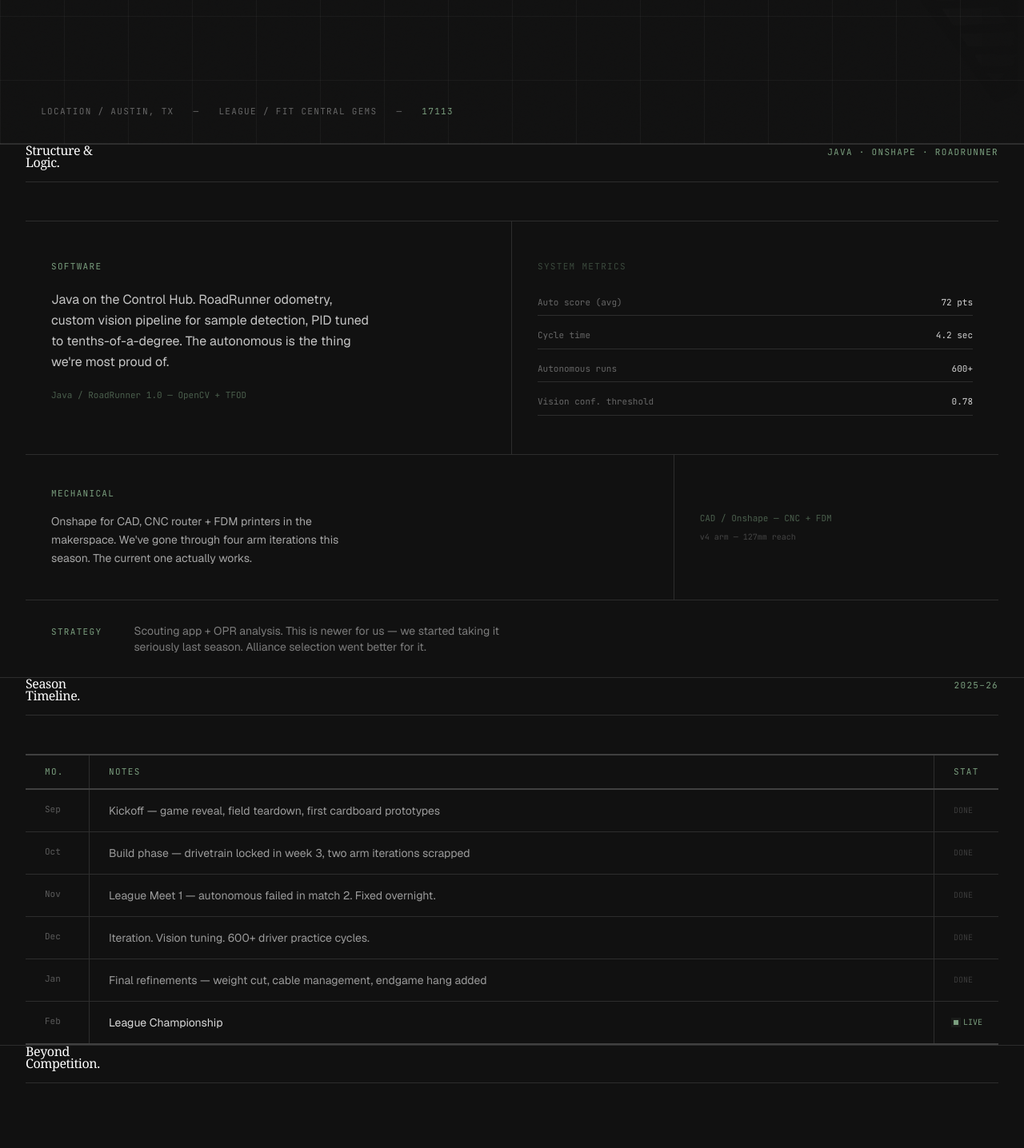
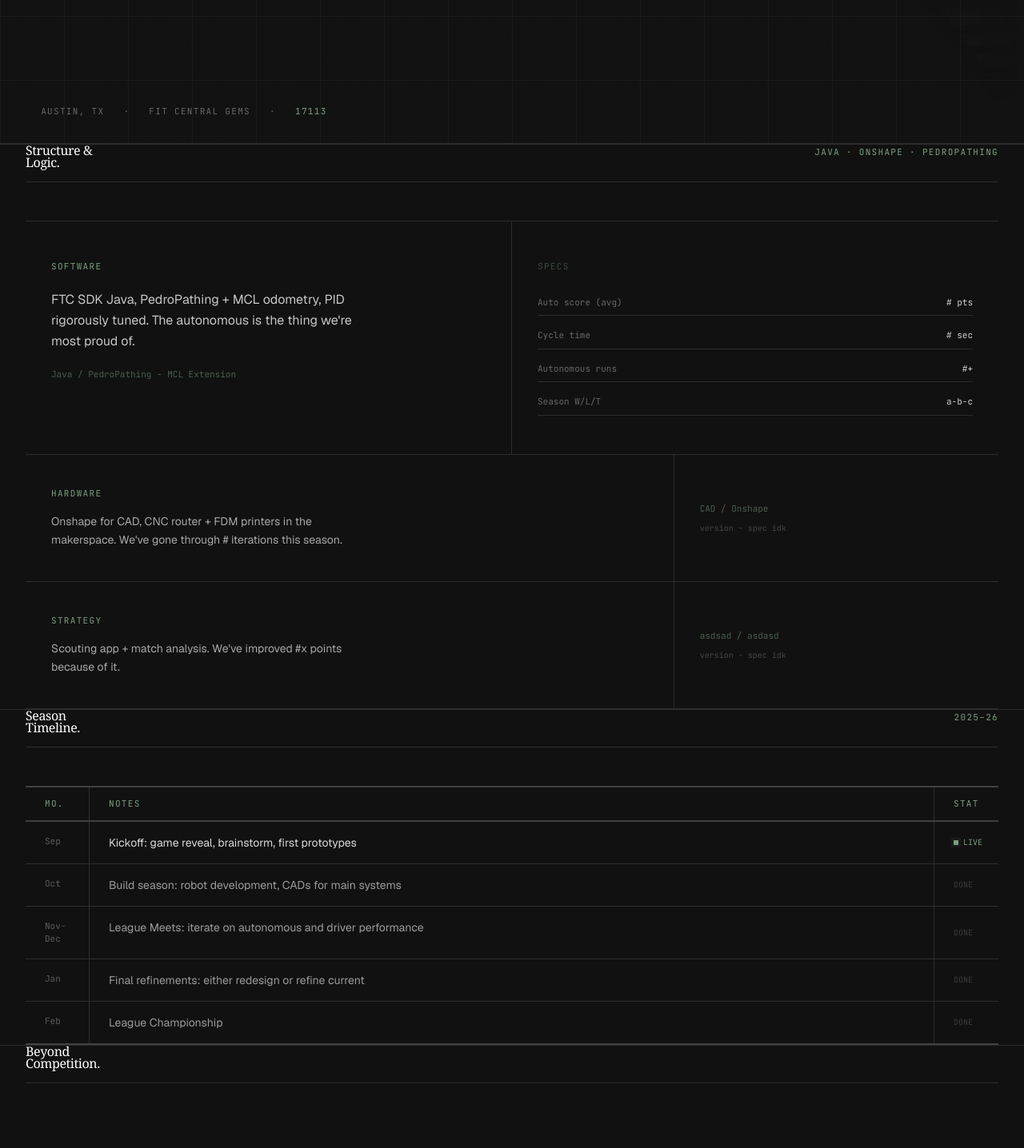
Before and after one commit to WestwoodRobotics/hungamunga, a SvelteKit app: page / in a window 1280 px wide. Shown: the part 620-2056 px from the top of the page at 80% size. Built offline with nearby package versions, Linux system fonts and the light colour scheme; a web font is replaced by a local one.

Commit message:
content fixes

```diff
--- a/package.json
+++ b/package.json
@@ -1,7 +1,7 @@
 {
 	"name": "hungamunga",
 	"private": true,
-	"version": "0.0.1",
+	"version": "0.4.0",
 	"type": "module",
 	"scripts": {
 		"dev": "vite dev",
--- a/src/lib/components/Hero.svelte
+++ b/src/lib/components/Hero.svelte
@@ -86,10 +86,10 @@
 		class="absolute mono-label flex gap-6 flex-wrap"
 		style="bottom: 2rem; left: max(4vw, 2rem); color: rgba(229,229,229,0.4);"
 	>
-		<span>Location / Austin, TX</span>
-		<span>—</span>
-		<span>League / FiT Central GEMS</span>
-		<span>—</span>
+		<span>Austin, TX</span>
+		<span>·</span>
+		<span>FiT Central GEMS</span>
+		<span>·</span>
 		<span style="color: var(--color-primary);">17113</span>
 	</div>
 </section>
--- a/src/lib/config.ts
+++ b/src/lib/config.ts
@@ -1,4 +1,4 @@
-export const SPEC_VERSION = 'v1.0.1';
+export const SPEC_VERSION = 'v0.4.0';
 
 export const SEASON_END_MONTH = 11;
 
--- a/src/routes/+page.svelte
+++ b/src/routes/+page.svelte
@@ -11,12 +11,11 @@
 	import { reveal } from '$lib/actions';
 
 	const timeline = [
-		{ month: 'Sep', event: 'Kickoff — game reveal, field teardown, first cardboard prototypes', status: 'done' },
-		{ month: 'Oct', event: 'Build phase — drivetrain locked in week 3, two arm iterations scrapped', status: 'done' },
-		{ month: 'Nov', event: 'League Meet 1 — autonomous failed in match 2. Fixed overnight.', status: 'done' },
-		{ month: 'Dec', event: 'Iteration. Vision tuning. 600+ driver practice cycles.', status: 'done' },
-		{ month: 'Jan', event: 'Final refinements — weight cut, cable management, endgame hang added', status: 'done' },
-		{ month: 'Feb', event: 'League Championship', status: 'active' },
+		{ month: 'Sep', event: 'Kickoff: game reveal, brainstorm, first prototypes', status: 'active' },
+		{ month: 'Oct', event: 'Build season: robot development, CADs for main systems', status: 'future' },
+		{ month: 'Nov-Dec', event: 'League Meets: iterate on autonomous and driver performance', status: 'future' },
+		{ month: 'Jan', event: 'Final refinements: either redesign or refine current', status: 'future' },
+		{ month: 'Feb', event: 'League Championship', status: 'future' },
 	];
 
 	const outreach = [
@@ -45,19 +44,19 @@
 
 
 	<div use:reveal>
-		<Section id="robot" kicker="Java · Onshape · RoadRunner">
+		<Section id="robot" kicker="Java · Onshape · PedroPathing">
 			{#snippet title()}Structure &<br/> Logic.{/snippet}
 			<div class="flex flex-col border-t" style="border-color: var(--color-rule);">
 				<div class="grid grid-cols-1 md:grid-cols-2 border-b" style="border-color: var(--color-rule);">
 					<div class="px-8 py-12 flex flex-col gap-5 border-r" style="border-color: var(--color-rule);">
 						<span class="mono-label" style="color: var(--color-primary);">Software</span>
-						<p class="text-base leading-relaxed" style="color: rgba(229,229,229,0.85); max-width: 38ch;">Java on the Control Hub. RoadRunner odometry, custom vision pipeline for sample detection, PID tuned to tenths-of-a-degree. The autonomous is the thing we're most proud of.</p>
-						<span style="font-family: var(--font-mono); font-size: 11px; color: rgba(122,158,126,0.55);">Java / RoadRunner 1.0 — OpenCV + TFOD</span>
+						<p class="text-base leading-relaxed" style="color: rgba(229,229,229,0.85); max-width: 38ch;">FTC SDK Java, PedroPathing + MCL odometry, PID rigorously tuned. The autonomous is the thing we're most proud of.</p>
+						<span style="font-family: var(--font-mono); font-size: 11px; color: rgba(122,158,126,0.55);">Java / PedroPathing - MCL Extension</span>
 					</div>
 					<div class="px-8 py-12 flex flex-col gap-3">
-						<span class="mono-label opacity-40">System metrics</span>
+						<span class="mono-label opacity-40">Specs</span>
 						<div class="flex flex-col gap-2 mt-2">
-							{#each [['Auto score (avg)', '72 pts'], ['Cycle time', '4.2 sec'], ['Autonomous runs', '600+'], ['Vision conf. threshold', '0.78']] as [k, v] (k)}
+							{#each [['Auto score (avg)', '# pts'], ['Cycle time', '# sec'], ['Autonomous runs', '#+'], ['Season W/L/T', 'a-b-c']] as [k, v] (k)}
 								<div class="flex justify-between border-b py-2" style="border-color: var(--color-rule);">
 									<span style="font-family: var(--font-mono); font-size: 11px; color: rgba(229,229,229,0.4);">{k}</span>
 									<span style="font-family: var(--font-mono); font-size: 11px; color: rgba(229,229,229,0.9);">{v}</span>
@@ -68,17 +67,23 @@
 				</div>
 				<div class="grid grid-cols-1 md:grid-cols-3 border-b" style="border-color: var(--color-rule);">
 					<div class="px-8 py-10 md:col-span-2 flex flex-col gap-4 border-r" style="border-color: var(--color-rule);">
-						<span class="mono-label">Mechanical</span>
-						<p class="text-sm leading-relaxed" style="color: rgba(229,229,229,0.7); max-width: 44ch;">Onshape for CAD, CNC router + FDM printers in the makerspace. We've gone through four arm iterations this season. The current one actually works.</p>
+						<span class="mono-label">Hardware</span>
+						<p class="text-sm leading-relaxed" style="color: rgba(229,229,229,0.7); max-width: 44ch;">Onshape for CAD, CNC router + FDM printers in the makerspace. We've gone through # iterations this season.</p>
 					</div>
 					<div class="px-8 py-10 flex flex-col gap-2 justify-center">
-						<span style="font-family: var(--font-mono); font-size: 11px; color: rgba(122,158,126,0.55);">CAD / Onshape — CNC + FDM</span>
-						<span style="font-family: var(--font-mono); font-size: 10px; color: rgba(229,229,229,0.25);">v4 arm — 127mm reach</span>
+						<span style="font-family: var(--font-mono); font-size: 11px; color: rgba(122,158,126,0.55);">CAD / Onshape</span>
+						<span style="font-family: var(--font-mono); font-size: 10px; color: rgba(229,229,229,0.25);">version - spec idk</span>
 					</div>
 				</div>
-				<div class="px-8 py-7 flex items-baseline gap-10">
-					<span class="mono-label shrink-0">Strategy</span>
-					<p class="text-sm" style="color: rgba(229,229,229,0.5); max-width: 52ch;">Scouting app + OPR analysis. This is newer for us — we started taking it seriously last season. Alliance selection went better for it.</p>
+				<div class="grid grid-cols-1 md:grid-cols-3 border-b" style="border-color: var(--color-rule);">
+					<div class="px-8 py-10 md:col-span-2 flex flex-col gap-4 border-r" style="border-color: var(--color-rule);">
+						<span class="mono-label">Strategy</span>
+						<p class="text-sm leading-relaxed" style="color: rgba(229,229,229,0.7); max-width: 44ch;">Scouting app + match analysis. We've improved #x points because of it.</p>
+					</div>
+					<div class="px-8 py-10 flex flex-col gap-2 justify-center">
+						<span style="font-family: var(--font-mono); font-size: 11px; color: rgba(122,158,126,0.55);">asdsad / asdasd</span>
+						<span style="font-family: var(--font-mono); font-size: 10px; color: rgba(229,229,229,0.25);">version - spec idk</span>
+					</div>
 				</div>
 			</div>
 		</Section>
```
